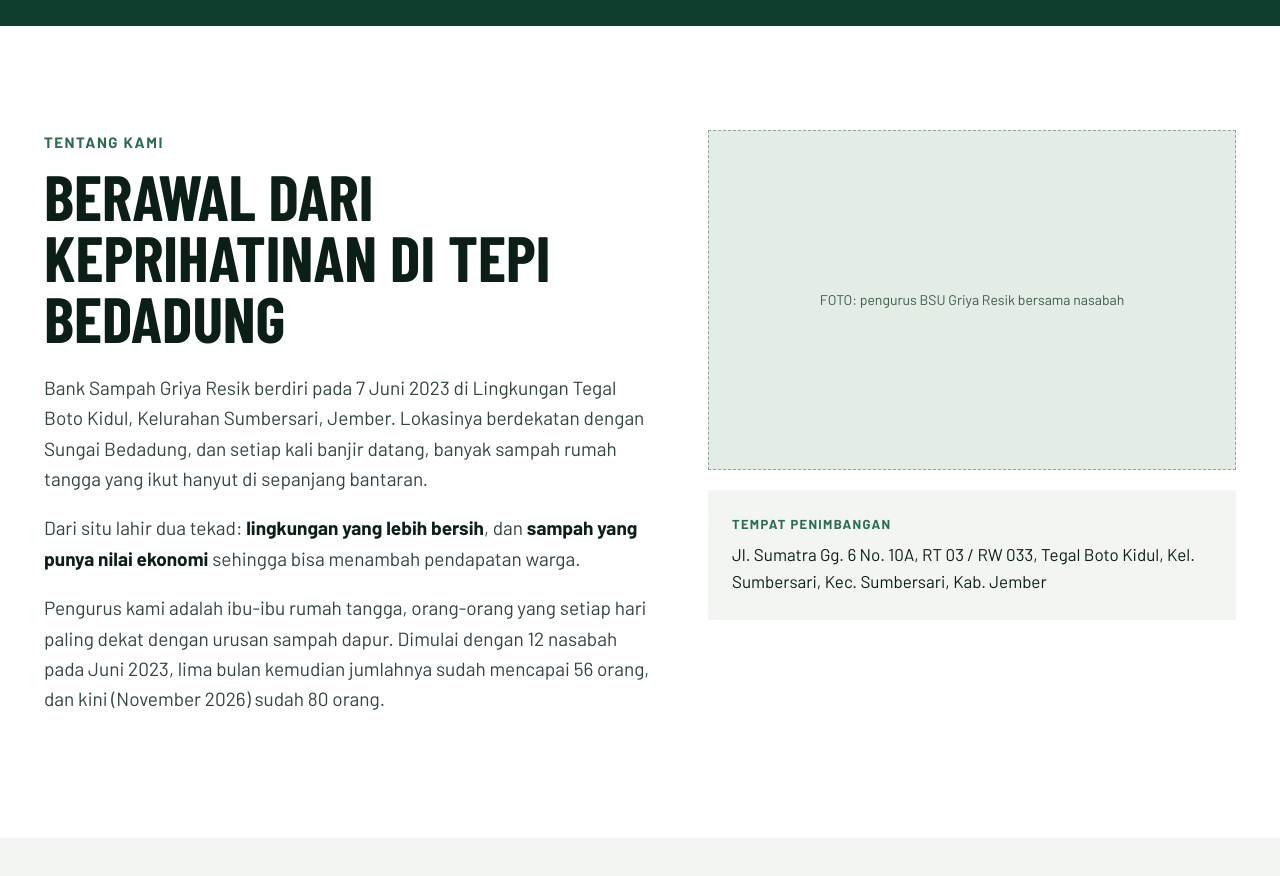
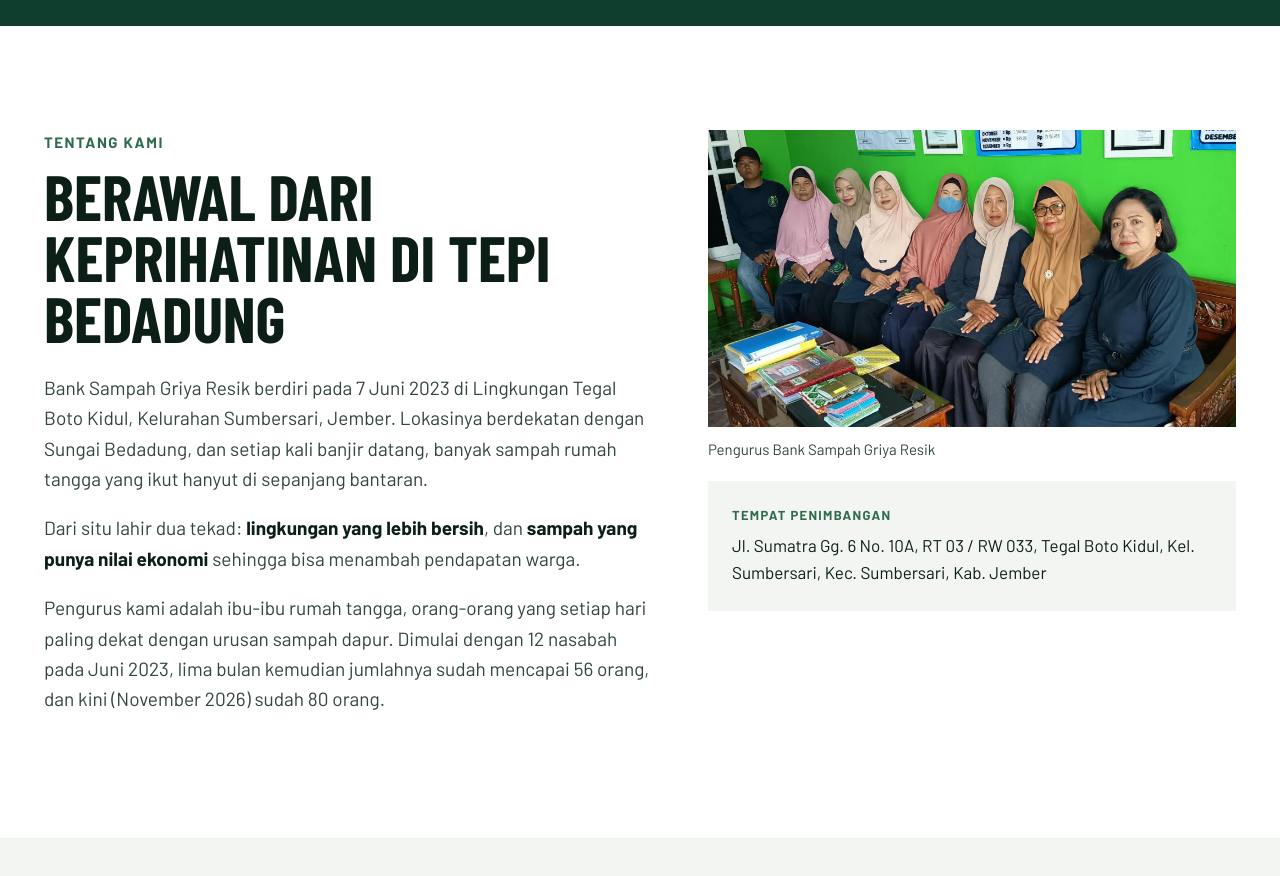
Before and after one commit to ardhiansyahfsa-maker/bsu-griya-resik, a plain HTML site: page index.html in a window 1280 px wide. Shown: the part 1140-2016 px from the top of the page. Drawn offline with nearby package versions, Linux system fonts and the light colour scheme; a web font is replaced by a local one.

Commit message:
Tambah foto pengurus (16:9, Full HD) di Tentang Kami
Co-Authored-By: Claude Opus 5.5 <noreply@anthropic.com>
Claude-Session: https://claude.ai/code/session_0181f9ABQoMDWNtexTgKYBpk

```diff
--- a/index.html
+++ b/index.html
@@ -126,7 +126,7 @@ FOTO LATAR: warga menimbang setoran sampah (foto asli BSU)
 <p class="lead">Pengurus kami adalah ibu-ibu rumah tangga, orang-orang yang setiap hari paling dekat dengan urusan sampah dapur. Dimulai dengan 12 nasabah pada Juni 2023, lima bulan kemudian jumlahnya sudah mencapai 56 orang, dan kini (November 2026) sudah 80 orang.</p>
 </div>
 <div style="flex:1 1 400px;min-width:0;display:flex;flex-direction:column;gap:20px">
-<div class="ph ph-light" style="height:340px">FOTO: pengurus BSU Griya Resik bersama nasabah</div>
+<figure style="margin:0"><img src="img/pengurus-griya-resik.jpg" alt="Pengurus Bank Sampah Griya Resik berfoto bersama di sekretariat" width="1920" height="1080" loading="lazy" style="display:block;width:100%;height:auto;aspect-ratio:16/9;object-fit:cover"><figcaption style="margin-top:10px;font-size:15px;color:var(--muted)">Pengurus Bank Sampah Griya Resik</figcaption></figure>
 <div style="background:var(--mist);padding:24px">
 <p class="tag" style="margin-bottom:6px">Tempat penimbangan</p>
 <p style="margin:0;font-size:17px">Jl. Sumatra Gg. 6 No. 10A, RT 03 / RW 033, Tegal Boto Kidul, Kel. Sumbersari, Kec. Sumbersari, Kab. Jember</p>
```
Also changed, not shown: img/pengurus-griya-resik.jpg (added).
